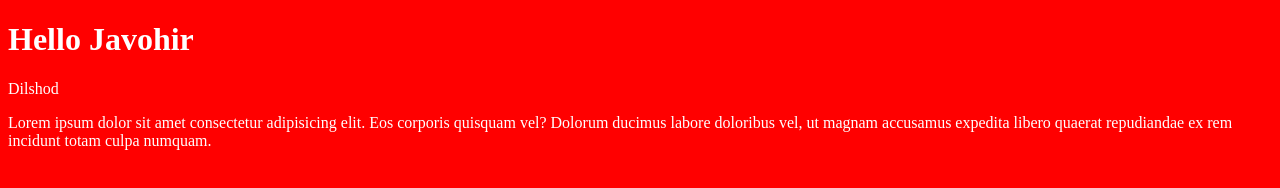
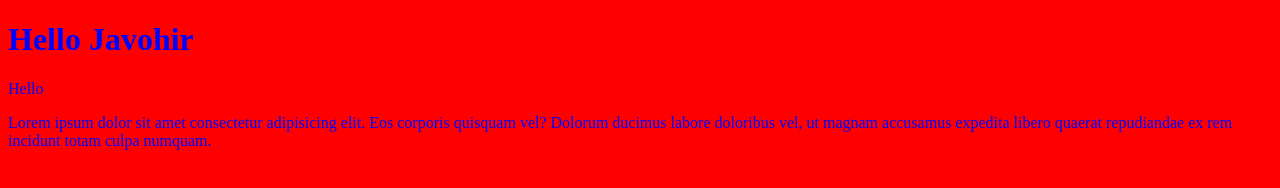
Before and after one commit to JavohirBerdiyev/barderPage, a plain HTML site: page index.html in a window 1280 px wide. Drawn offline with Linux system fonts and the light colour scheme.

Commit message:
changed index.html and style.css

```diff
--- a/index.html
+++ b/index.html
@@ -9,7 +9,7 @@
 </head>
 <body>
   <h1>Hello Javohir</h1>
-  <p> Dilshod </p>
+  <p>Hello</p>
   <p>Lorem ipsum dolor sit amet consectetur adipisicing elit. Eos corporis quisquam vel? Dolorum ducimus labore doloribus vel, ut magnam accusamus expedita libero quaerat repudiandae ex rem incidunt totam culpa numquam.</p>
 </body>
 </html>
--- a/style.css
+++ b/style.css
@@ -1,4 +1,4 @@
 body {
   background-color: red;
-  color: white;
+  color: blue;
 }
```
